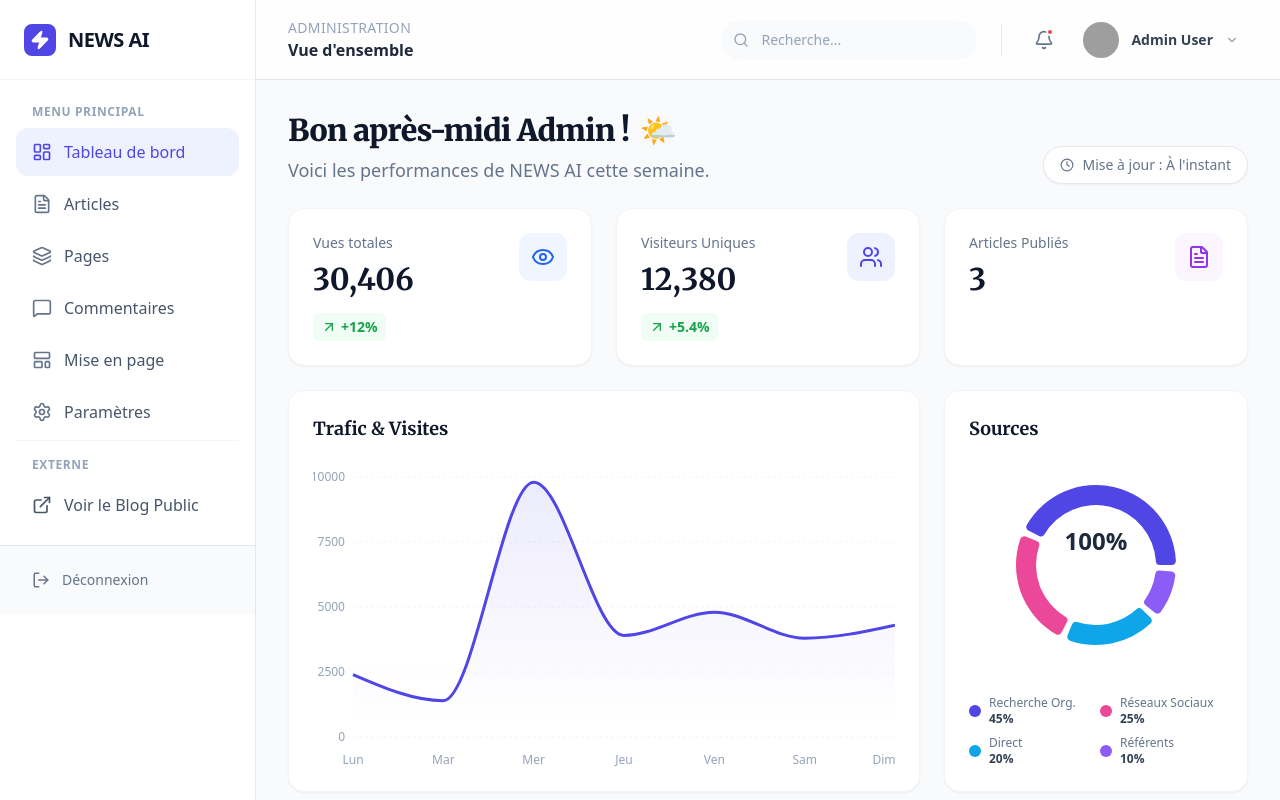
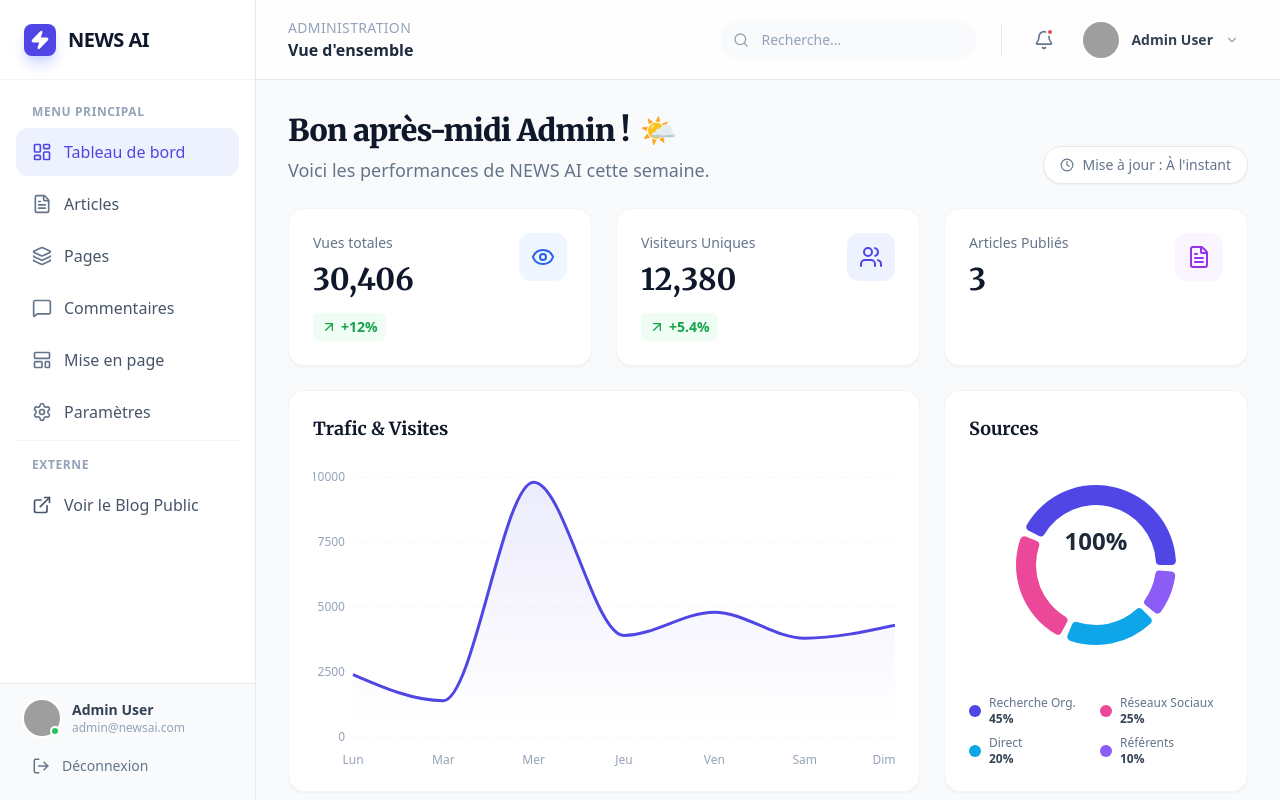
Before and after one commit to kalim4k/NEWS-AI, a React (Vite) app: page / in a window 1280 px wide. Built offline with nearby package versions, Linux system fonts and the light colour scheme; grey boxes are pictures that could not be loaded.

Commit message:
feat(sidebar): Enhance sidebar layout and user section
Update sidebar structure to accommodate future growth and improve visual styling. Add user avatar with online status indicator to the user section.

```diff
--- a/components/Sidebar.tsx
+++ b/components/Sidebar.tsx
@@ -38,11 +38,11 @@ export const Sidebar: React.FC<SidebarProps> = ({ currentView, onChangeView, onV
       <div className={`
         fixed top-0 left-0 h-full bg-white border-r border-gray-200 z-50 w-64 transform transition-transform duration-300 ease-in-out shadow-2xl md:shadow-none
         ${isOpen ? 'translate-x-0' : '-translate-x-full'}
-        md:translate-x-0 md:z-10
+        md:translate-x-0 md:z-10 flex flex-col
       `}>
-        <div className="p-6 flex items-center justify-between border-b border-gray-100 h-20">
+        <div className="p-6 flex items-center justify-between border-b border-gray-100 h-20 shrink-0">
           <div className="flex items-center space-x-3">
-            <div className="w-8 h-8 bg-indigo-600 rounded-lg flex items-center justify-center">
+            <div className="w-8 h-8 bg-indigo-600 rounded-lg flex items-center justify-center shadow-lg shadow-indigo-200">
               <Zap className="text-white w-5 h-5 fill-current" />
             </div>
             <span className="text-xl font-black tracking-tight text-slate-900">NEWS AI</span>
@@ -86,9 +86,23 @@ export const Sidebar: React.FC<SidebarProps> = ({ currentView, onChangeView, onV
         </nav>
 
         {/* User / Logout Section */}
-        <div className="p-4 border-t border-gray-200 bg-gray-50">
+        <div className="p-4 border-t border-gray-200 bg-gray-50 shrink-0">
+          <div className="flex items-center gap-3 mb-3 px-2">
+            <div className="relative">
+              <img
+                src="https://ui-avatars.com/api/?name=Admin+User&background=4f46e5&color=fff&bold=true"
+                className="w-9 h-9 rounded-full ring-2 ring-white shadow-sm"
+                alt="Admin"
+              />
+              <span className="absolute bottom-0 right-0 w-2.5 h-2.5 bg-green-500 border-2 border-white rounded-full"></span>
+            </div>
+            <div className="flex-1 min-w-0">
+               <p className="text-sm font-bold text-slate-700 truncate">Admin User</p>
+               <p className="text-xs text-slate-400 truncate">admin@newsai.com</p>
+            </div>
+          </div>
           <button
-            className="w-full flex items-center space-x-3 px-4 py-2 rounded-lg text-slate-500 hover:text-red-600 transition-colors group"
+            className="w-full flex items-center space-x-3 px-4 py-2 rounded-lg text-slate-500 hover:text-red-600 hover:bg-red-50 transition-colors group"
             onClick={() => alert("Déconnexion...")}
           >
             <LogOut size={18} className="group-hover:text-red-600" />
```
